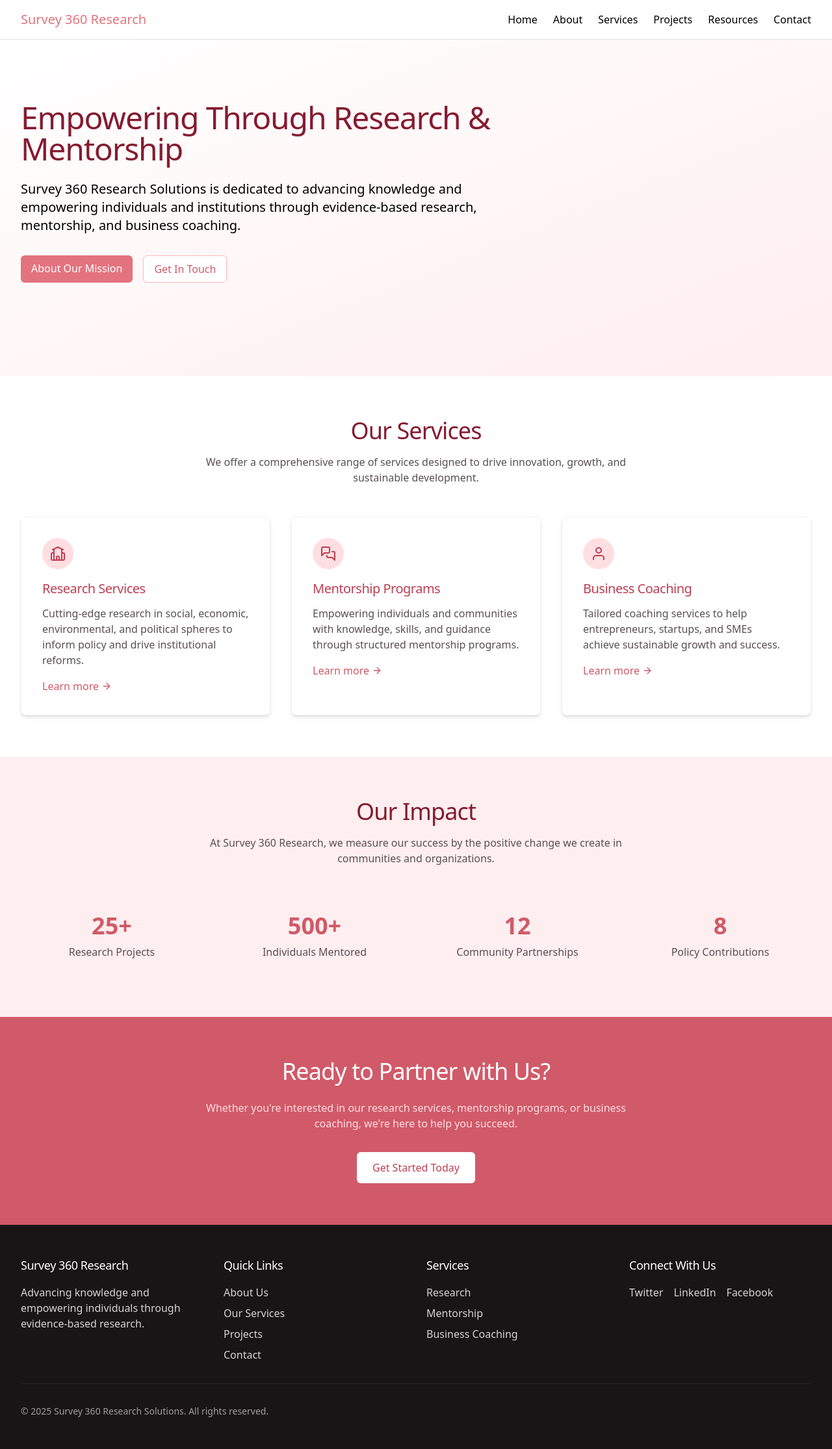
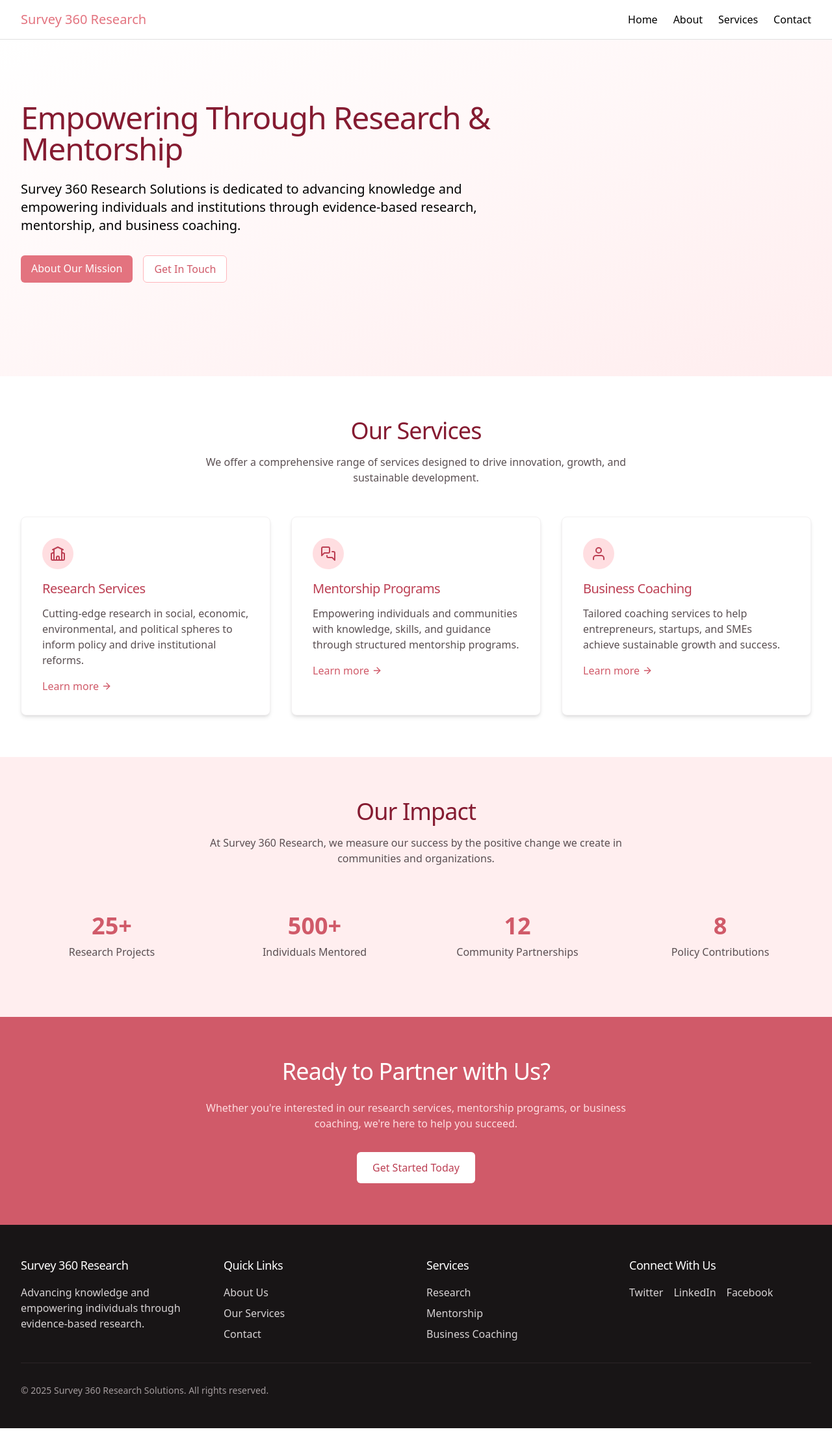
Before and after one commit to mensahdaniel/amc-painting-website, a Next.js app: page / in a window 1280 px wide. Shown: the whole page at 65% size. After the commit the page ends 2198 px from the top, so only its background shows below. Built offline with nearby package versions, Linux system fonts and the light colour scheme.

Commit message:
Remove Projects and Resources navigation links

```diff
--- a/app/layout.tsx
+++ b/app/layout.tsx
@@ -39,8 +39,6 @@ export default function RootLayout({
               <Link href="/" className="hover:text-primary transition-colors">Home</Link>
               <Link href="/about" className="hover:text-primary transition-colors">About</Link>
               <Link href="/services" className="hover:text-primary transition-colors">Services</Link>
-              <Link href="/projects" className="hover:text-primary transition-colors">Projects</Link>
-              <Link href="/resources" className="hover:text-primary transition-colors">Resources</Link>
               <Link href="/contact" className="hover:text-primary transition-colors">Contact</Link>
             </nav>
             <button className="md:hidden">
@@ -67,7 +65,6 @@ export default function RootLayout({
                 <ul className="space-y-2 text-gray-300">
                   <li><Link href="/about" className="hover:text-primary transition-colors">About Us</Link></li>
                   <li><Link href="/services" className="hover:text-primary transition-colors">Our Services</Link></li>
-                  <li><Link href="/projects" className="hover:text-primary transition-colors">Projects</Link></li>
                   <li><Link href="/contact" className="hover:text-primary transition-colors">Contact</Link></li>
                 </ul>
               </div>
```
Also changed, not shown: 1 other file (tests, documents, lock files or other folders).
